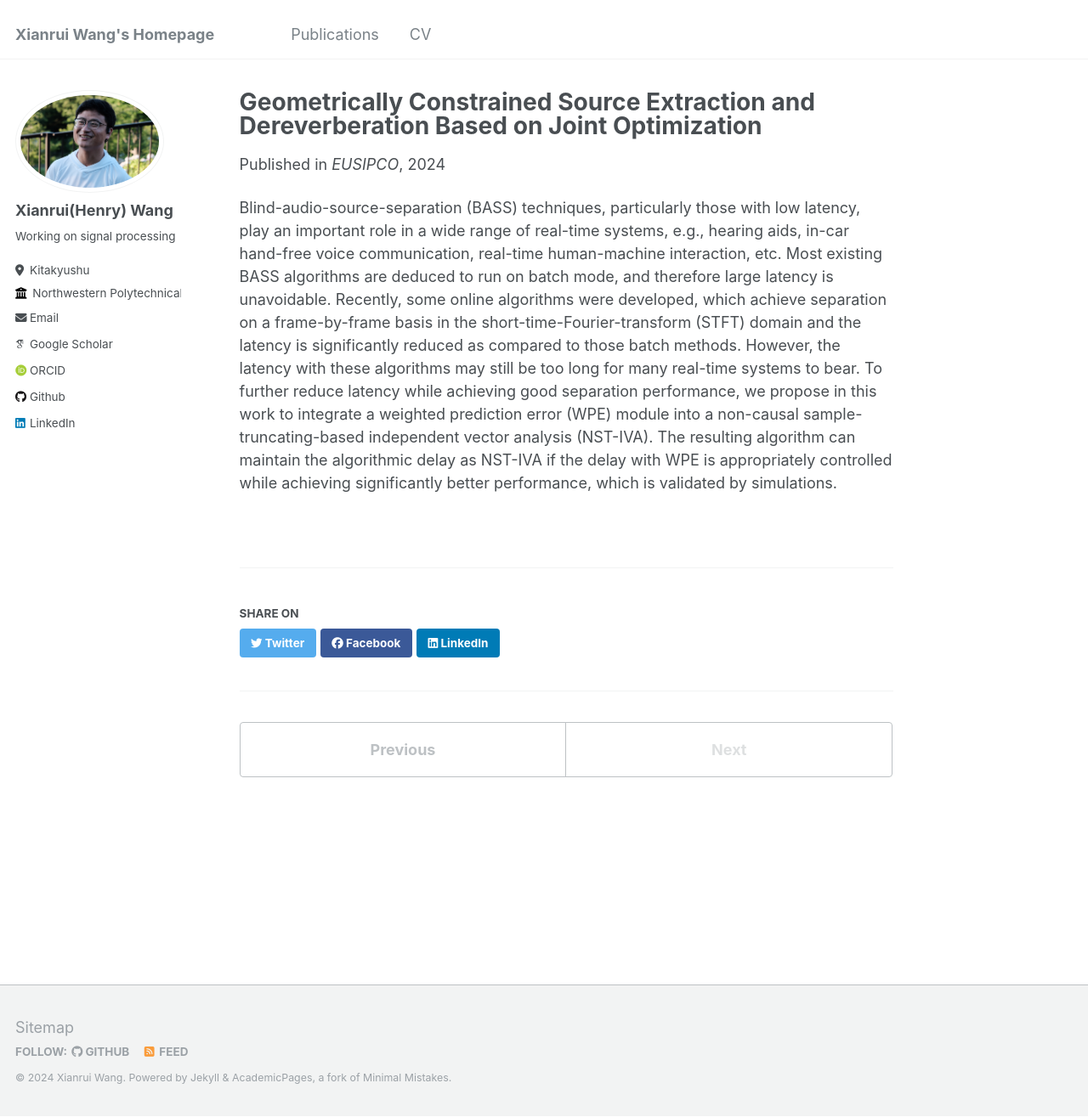
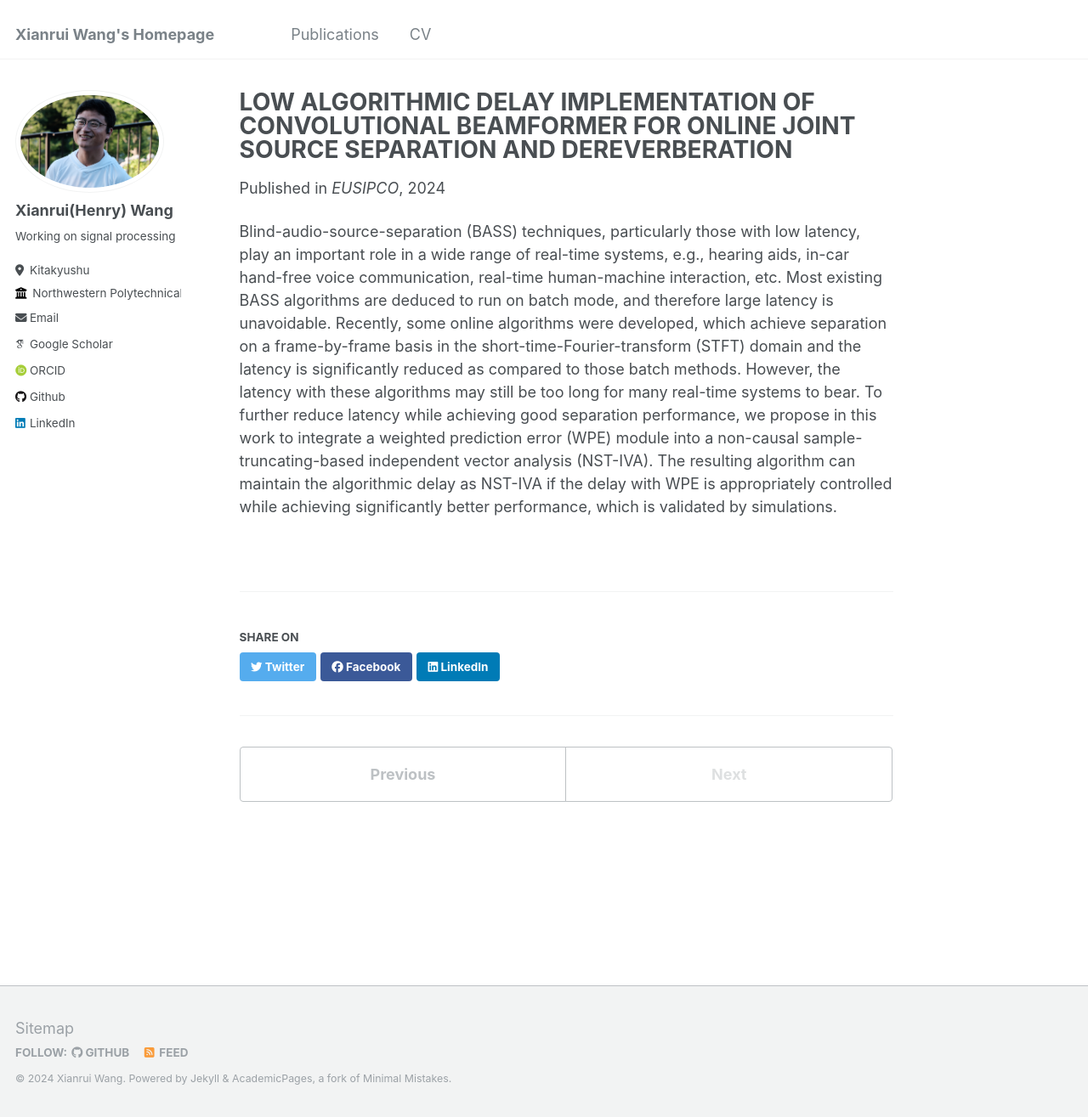
Before and after one commit to XianruiWang/XianruiWang.github.io, a Jekyll site: the page built from _publications/2024-08-27-paper-ldcbf_2024-number-13.md, in a window 1280 px wide and 1315 px high. Shown: the whole window at 85% size. Built offline with Jekyll 4.4.1, drawn with Linux system fonts in a browser that asks for light colours; some web fonts are replaced.

Commit message:
modifypaper1

```diff
--- a/_publications/2024-08-27-paper-ldcbf_2024-number-13.md
+++ b/_publications/2024-08-27-paper-ldcbf_2024-number-13.md
@@ -1,5 +1,5 @@
 ---
-title: "Geometrically Constrained Source Extraction and Dereverberation Based on Joint Optimization"
+title: "LOW ALGORITHMIC DELAY IMPLEMENTATION OF CONVOLUTIONAL BEAMFORMER FOR ONLINE JOINT SOURCE SEPARATION AND DEREVERBERATION"
 collection: publications
 permalink: /publication/2024-08-27-paper-ldcbf_2024-number-13
 excerpt: #''
```
Also changed, not shown: _pages/about.md (+1 -1 lines).
